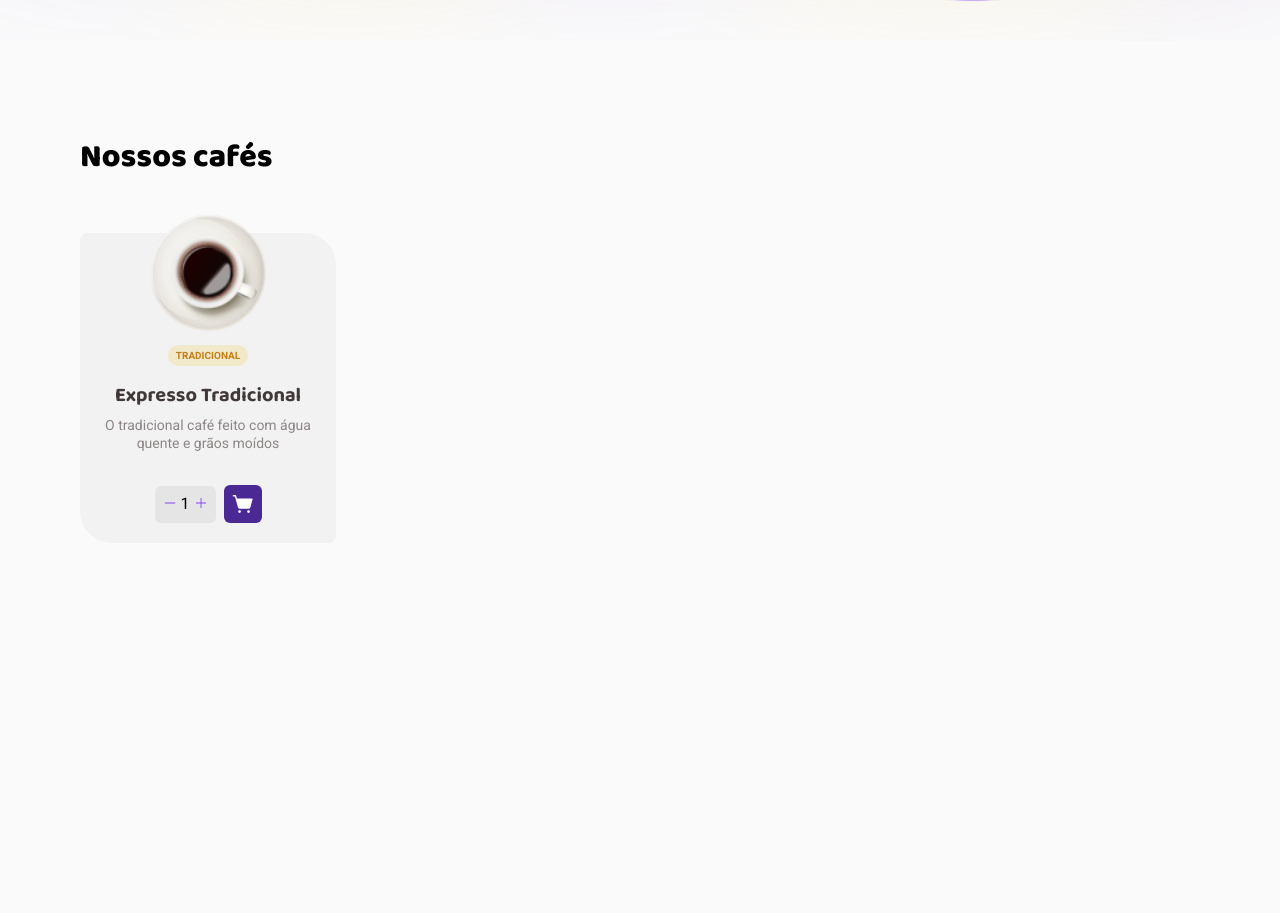
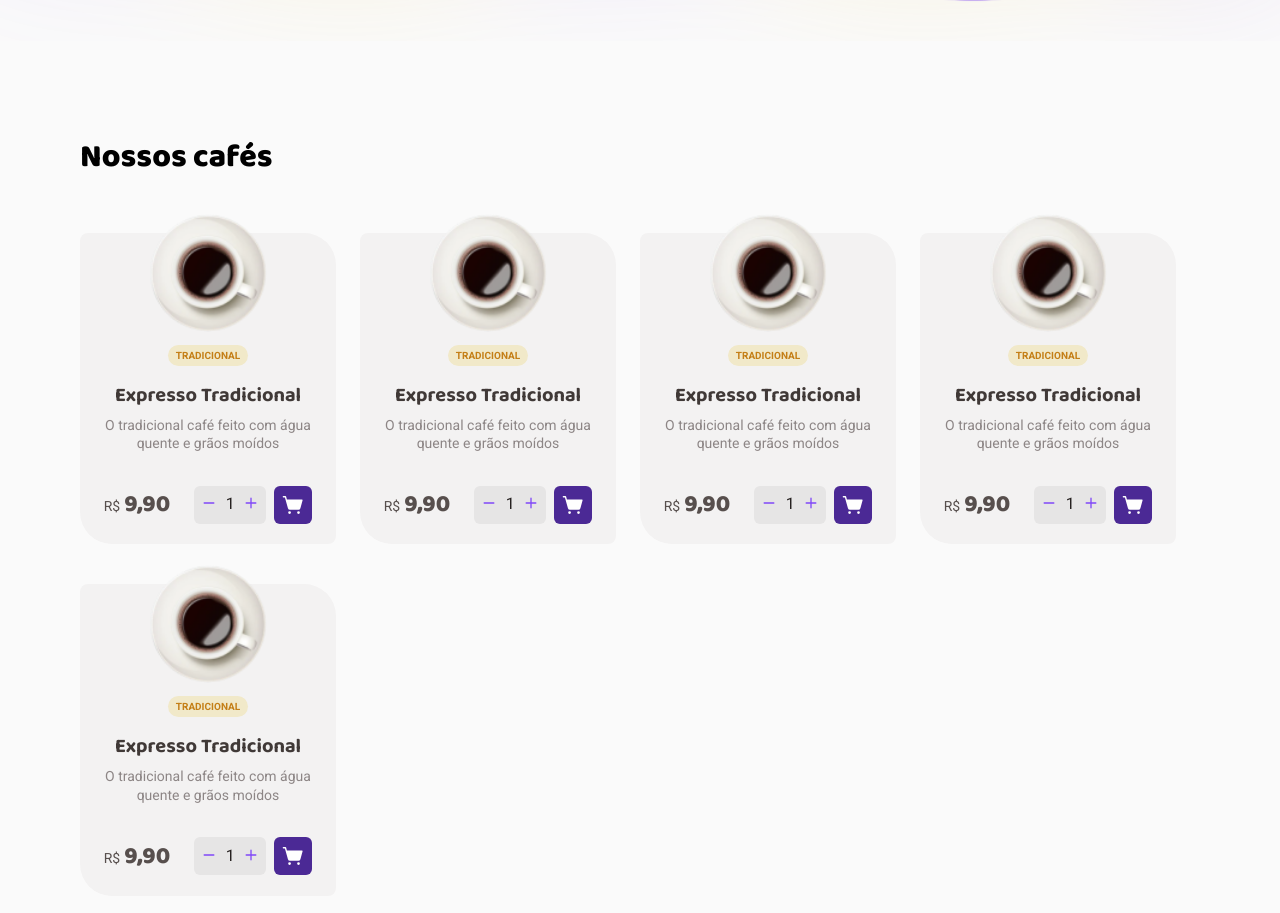
Before and after one commit to tiago0214/coffee-delivery, a React (Vite) app: page / in a window 1280 px wide. Shown: the part 547-1460 px from the top of the page. Before the commit the page ends 1242 px from the top, so only its background shows below. Built offline with nearby package versions, Linux system fonts and the light colour scheme.

Commit message:
finished: coffee card

```diff
--- a/src/pages/Home/components/Coffees/Coffee/index.tsx
+++ b/src/pages/Home/components/Coffees/Coffee/index.tsx
@@ -24,20 +24,24 @@ export function Coffee() {
       </InfoContent>
 
       <ValueContent>
+        <div>
+          <span>R$</span> <span>9,90</span>
+        </div>
+
         <Controls>
           <UpDownContent>
             <button>
-              <Minus size={14} />
+              <Minus size={14} weight="bold" />
             </button>
             <span>1</span>
             <button>
-              <Plus size={14} />
+              <Plus size={14} weight="bold" />
             </button>
           </UpDownContent>
 
-          <div>
+          <button>
             <ShoppingCartSimple size={22} weight="fill" />
-          </div>
+          </button>
         </Controls>
       </ValueContent>
     </CoffeeContainer>
--- a/src/pages/Home/components/Coffees/Coffee/styles.ts
+++ b/src/pages/Home/components/Coffees/Coffee/styles.ts
@@ -51,20 +51,39 @@ export const ValueContent = styled.div`
   align-items: center;
   margin-bottom: 1.25rem;
   gap: 1.5rem;
+
+  > div {
+    span:first-child {
+      font-size: 0.875rem;
+      color: ${(props) => props.theme['base-text']};
+    }
+  }
+
+  > div {
+    span:last-child {
+      font-family: 'Baloo 2';
+      font-weight: 800;
+      font-size: 1.5rem;
+      color: ${(props) => props.theme['base-text']};
+    }
+  }
 `
 export const Controls = styled.div`
   display: flex;
   gap: 0.5rem;
-  align-items: center;
+  align-items: stretch;
   justify-content: center;
   line-height: 0;
 
-  > :last-child {
+  & > :last-child {
     padding: 8px;
     border-radius: 6px;
     background-color: ${(props) => props.theme['purple-dark']};
+    border: 0;
+    line-height: 0;
+    cursor: pointer;
 
-    & svg {
+    svg {
       color: ${(props) => props.theme.white};
       line-height: 0;
     }
@@ -73,20 +92,22 @@ export const Controls = styled.div`
 
 export const UpDownContent = styled.div`
   display: flex;
+  width: 4.5rem;
   align-items: center;
-  justify-content: center;
+  justify-content: space-between;
   background-color: ${(props) => props.theme['base-button']};
   padding: 8px;
-  gap: 4px;
   border-radius: 6px;
 
-  span {
+  & span {
     line-height: 1.3;
+    color: ${(props) => props.theme['base-title']};
   }
 
-  button {
+  & button {
     border: 0;
     color: ${(props) => props.theme.purple};
+    cursor: pointer;
     background: transparent;
   }
 `
--- a/src/pages/Home/components/Coffees/index.tsx
+++ b/src/pages/Home/components/Coffees/index.tsx
@@ -6,7 +6,13 @@ export function Coffees() {
     <CoffeesContainer>
       <h1>Nossos cafés</h1>
 
-      <Coffee />
+      <div>
+        <Coffee />
+        <Coffee />
+        <Coffee />
+        <Coffee />
+        <Coffee />
+      </div>
     </CoffeesContainer>
   )
 }
--- a/src/pages/Home/components/Coffees/styles.ts
+++ b/src/pages/Home/components/Coffees/styles.ts
@@ -5,6 +5,13 @@ export const CoffeesContainer = styled.section`
   margin: auto;
   padding-top: 2rem;
   padding-bottom: 9.5rem;
+
+  > div {
+    display: grid;
+    grid-template-columns: repeat(4, 1fr);
+
+    row-gap: 2.5rem;
+  }
 
   > h1 {
     margin-bottom: 3.4rem;
```
